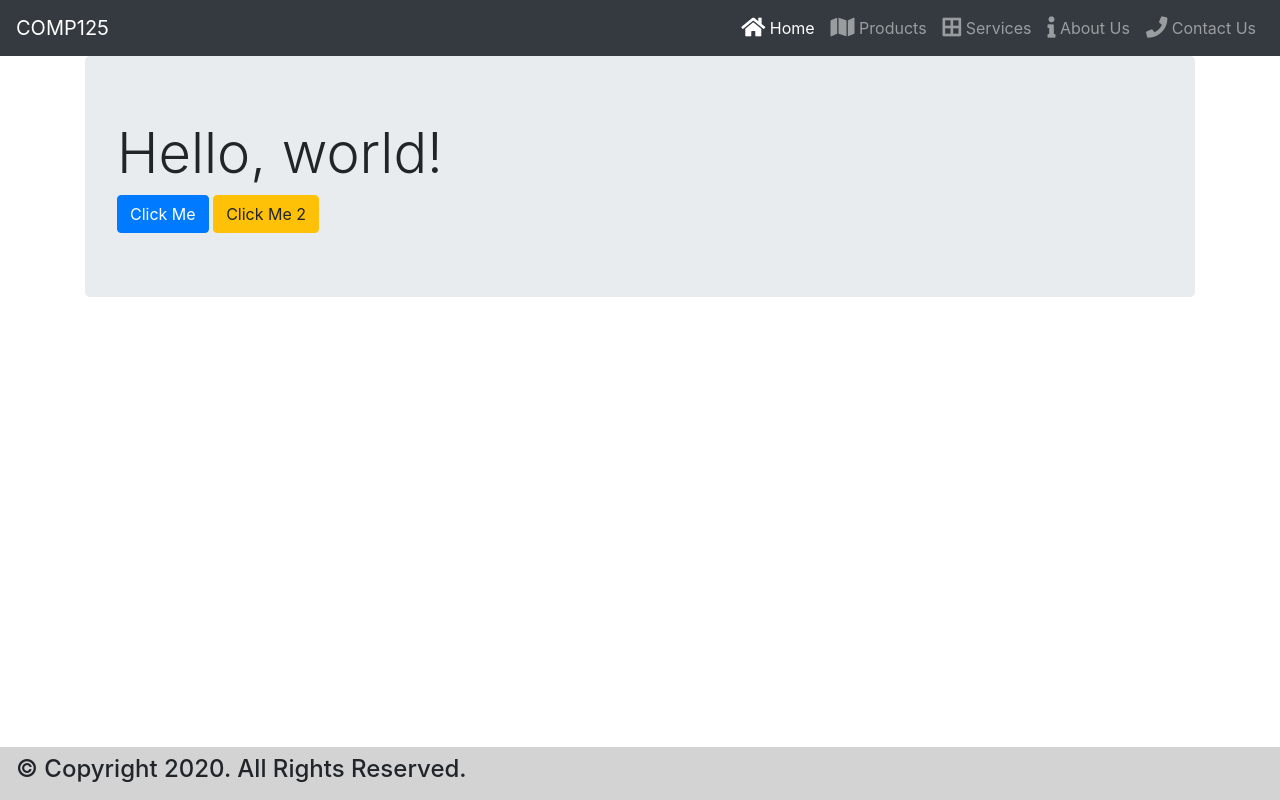
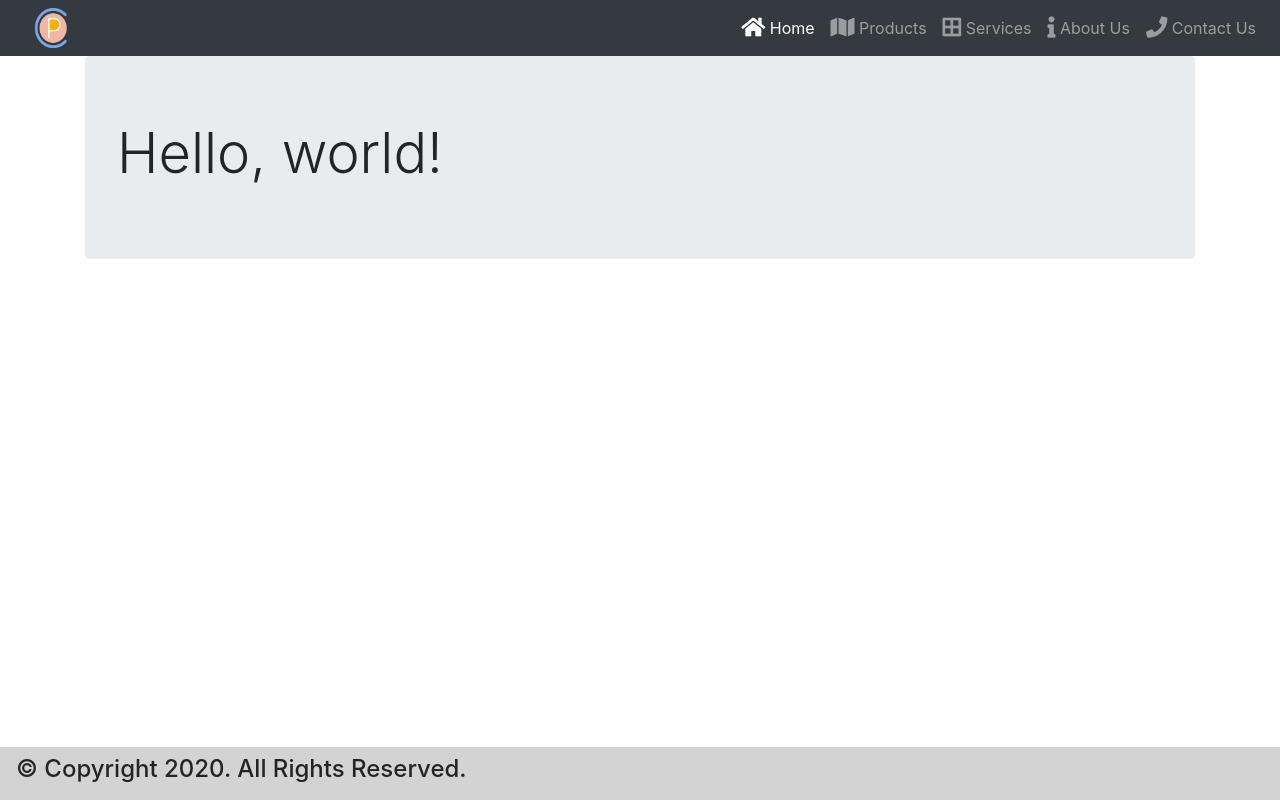
Before and after one commit to christypaul30/COMP125-M2020-Lesson5, a website: page index.html in a window 1280 px wide. Drawn offline with nearby package versions, Linux system fonts and the light colour scheme.

Commit message:
added logo to brand

```diff
--- a/index.html
+++ b/index.html
@@ -15,7 +15,9 @@
     <header>
         <nav class="navbar navbar-expand-lg navbar-dark bg-dark">
 
-            <a class="navbar-brand" href="#">COMP125</a>
+            <a class="navbar-brand" href="#"></a>
+            <img src="./Assets/images/Logo3.png" width="40" height="40" alt="Logo" loading="lazy">
+
             <!-- This is where you get the toggle/hamburger button that drops down the navbar-->
             <button class="navbar-toggler" type="button" data-toggle="collapse" data-target="#navbarSupportedContent" aria-controls="navbarSupportedContent" aria-expanded="false" aria-label="Toggle navigation">
               <span class="navbar-toggler-icon"></span>
@@ -52,8 +54,6 @@
             <div class="jumbotron">
                 <h1 class="display-4">Hello, world!</h1>
 
-                <button class="btn btn-primary"id="clickMeButton" name = "chrisbtn">Click Me</button>
-                <button class="btn btn-warning"id="clickMeButton" name = "chrisbtn">Click Me 2</button>
 
               </div>
         </div>
```
Also changed, not shown: Assets/images/Logo3.png (added), Scripts/app.js (line endings or trailing spaces).
